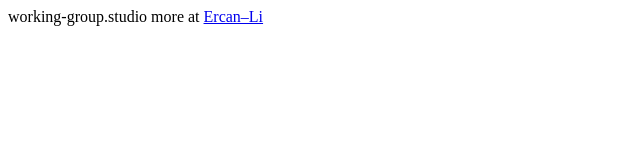
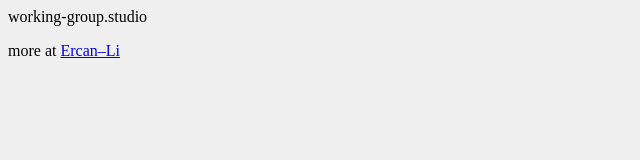
Before and after one commit to eli8527/working-group, a plain HTML site: page index.html in a window 1280 px wide. Shown: the whole page, without its empty margins (0-640 px from the left). Drawn offline with Linux system fonts and the light colour scheme.

Commit message:
Update index.html

```diff
--- a/index.html
+++ b/index.html
@@ -1,3 +1,9 @@
-working-group.studio
+<style>
+   html, body {
+    background-color: #efefef;
+  }
+</style>
 
-more at <a href="https://ercan-li.com">Ercan–Li</a>
+<p>working-group.studio</p>
+
+<p>more at <a href="https://ercan-li.com">Ercan–Li</a></p>
```
